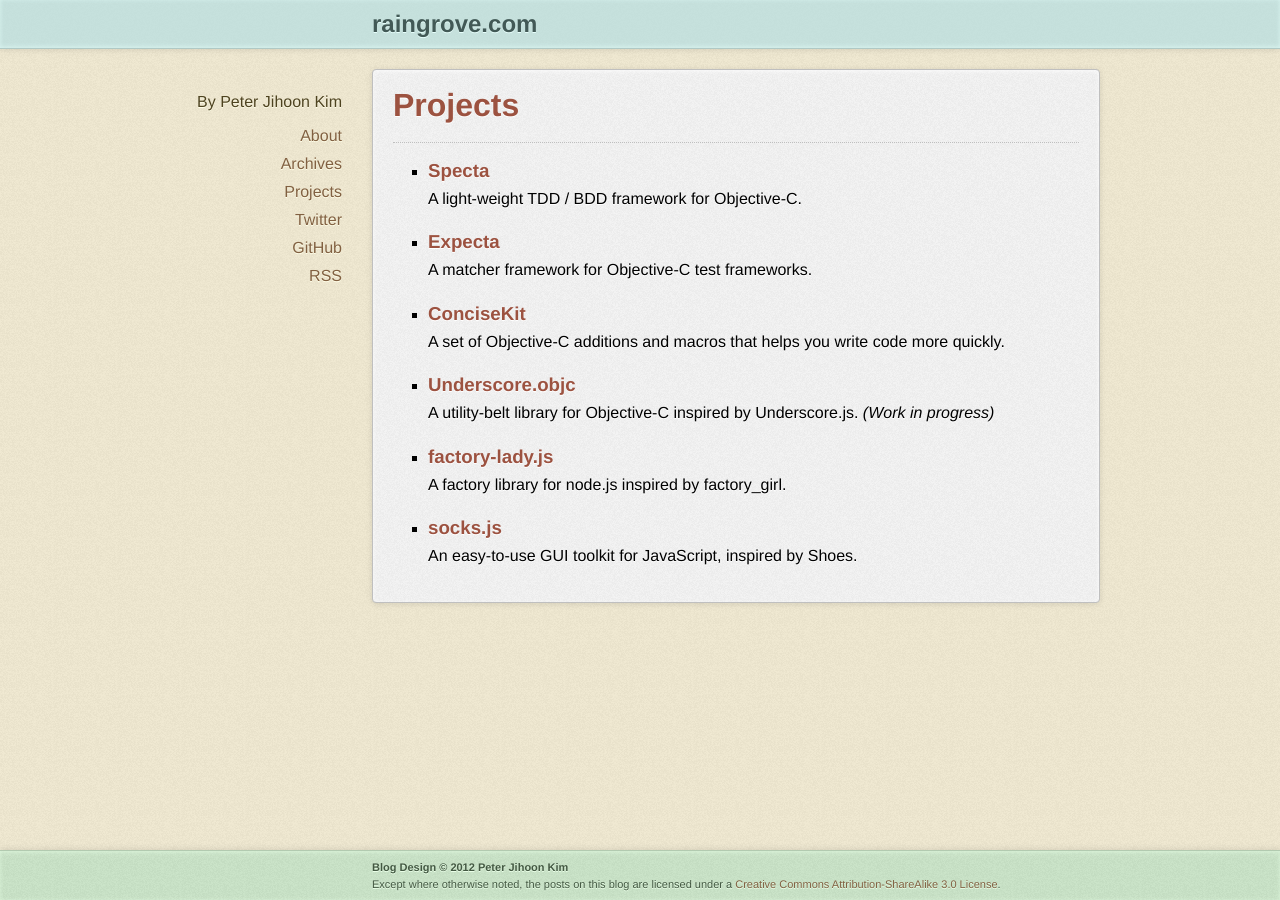
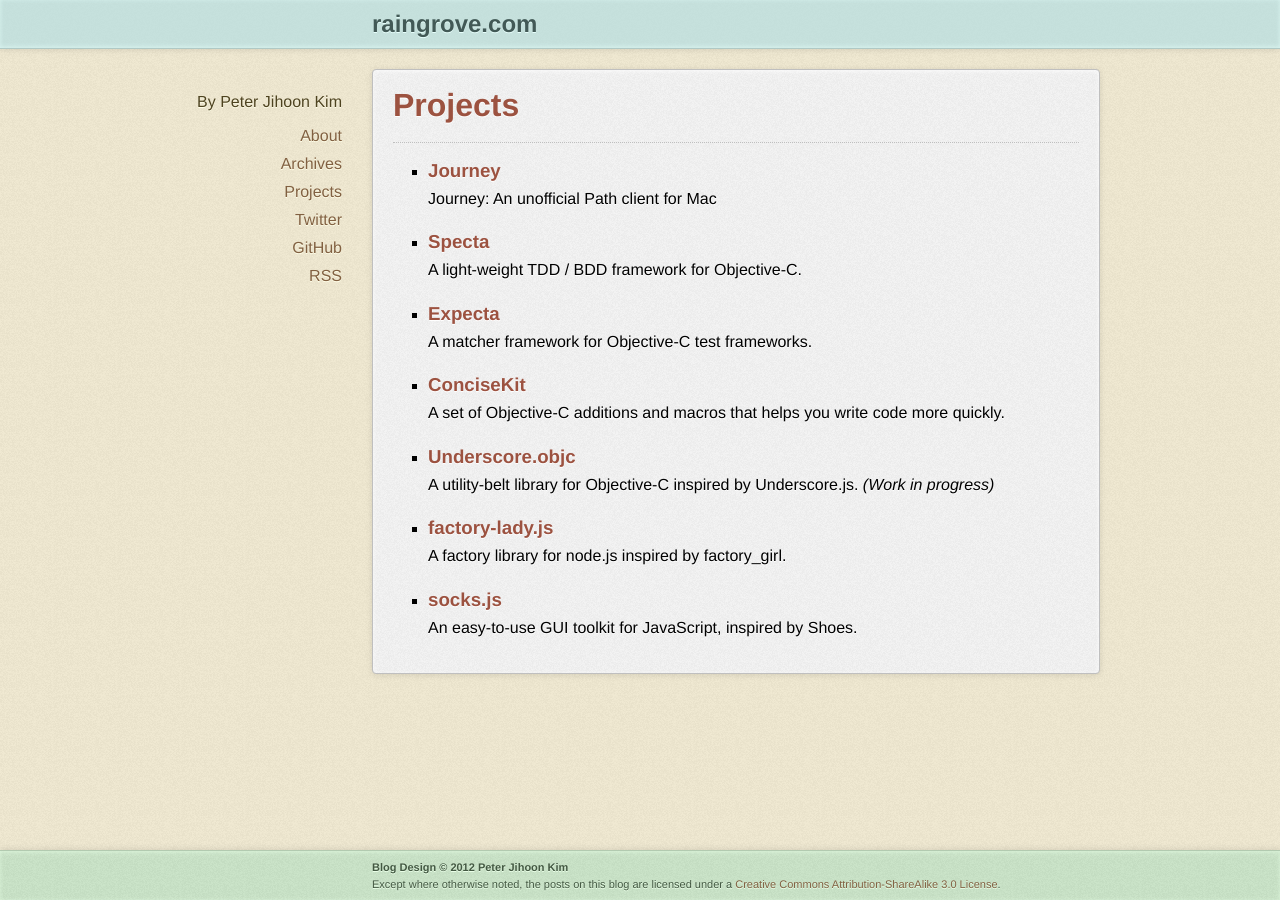
Before and after one commit to petejkim/petejkim.github.com, a Jekyll site: the page built from projects.html, in a window 1280 px wide. Built offline with Jekyll 4.4.1, drawn with Linux system fonts in a browser that asks for light colours; nearby versions of some CDN libraries; Markdown is read by kramdown in place of the engine named in the settings; comment, search, counter and statistics services are not loaded.

Commit message:
updated projects

```diff
--- a/projects.html
+++ b/projects.html
@@ -10,6 +10,10 @@ title: Projects
     </header>
     <div class='article_body'>
       <ul>
+        <li>
+          <h3><a href="https://github.com/JourneyForMac/Journey">Journey</a></h3>
+          <p>Journey: An unofficial Path client for Mac</p>
+        </li>
         <li>
           <h3><a href="https://github.com/petejkim/specta">Specta</a></h3>
           <p>A light-weight TDD / BDD framework for Objective-C.</p>
```
